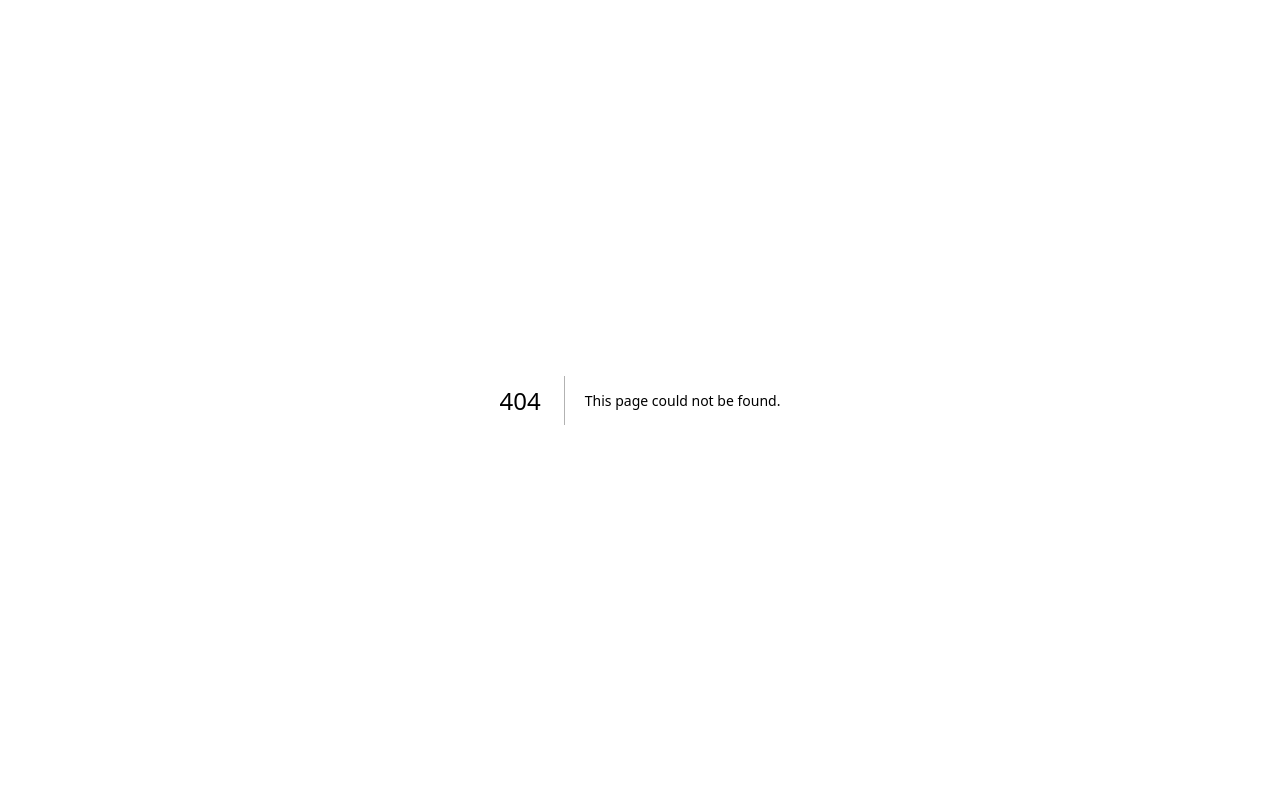
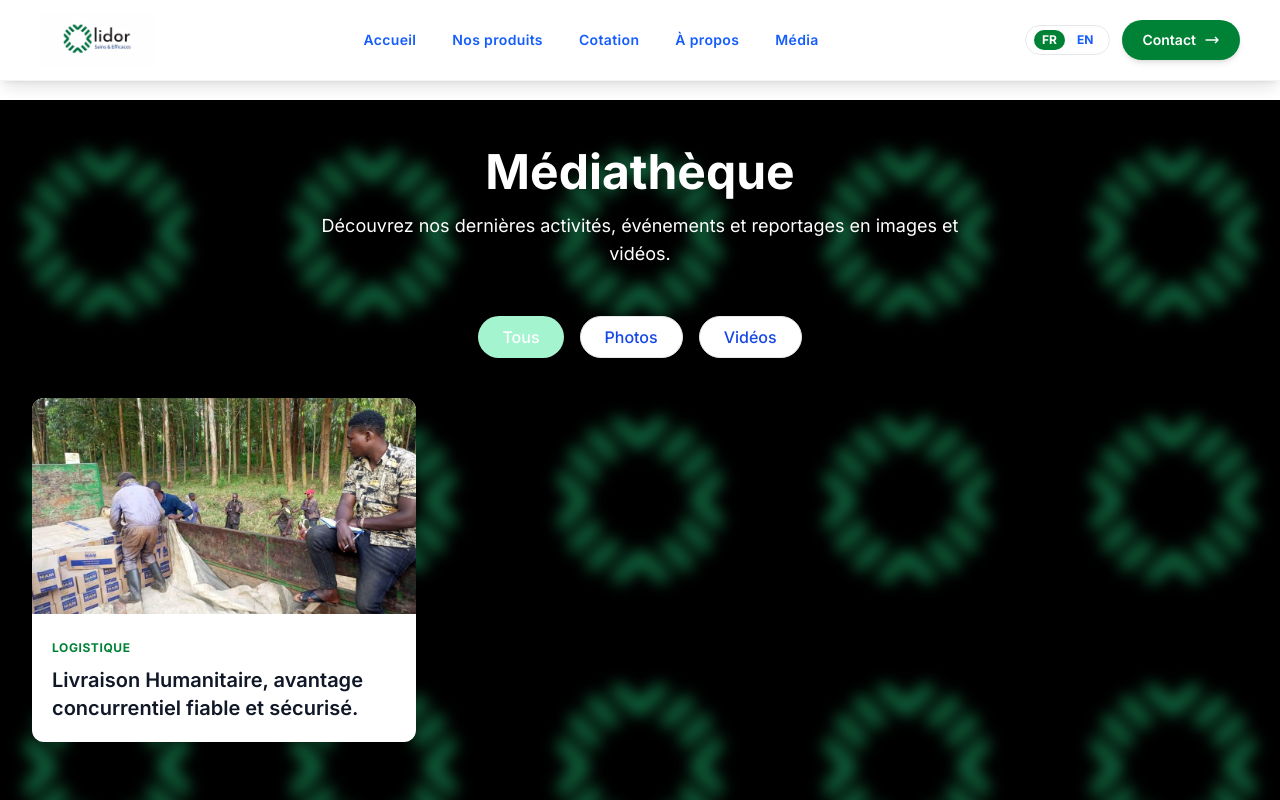
Before and after one commit to RolandAmini/Olidor.Sarl, a Next.js app: page /Media in a window 1280 px wide. Before the commit this address had no page. Shown: the top 800 px of the page. Built offline with nearby package versions, Linux system fonts and the light colour scheme.

Commit message:
update cotation page and added media page

```diff
--- /dev/null
+++ b/app/Media/page.tsx
@@ -0,0 +1,123 @@
+"use client";
+
+import React, { useState } from 'react';
+import Navbar from '@/components/Navbar';
+import Footer from '@/components/Footer';
+import Image from 'next/image';
+import { useLanguage } from '@/contexts/LanguageContext';
+
+// Types pour nos médias
+interface MediaItem {
+  id: number;
+  type: 'image' | 'video';
+  title: string;
+  category: string;
+  url: string;
+  thumbnail: string;
+}
+
+export default function MediaPage() {
+  const { dict } = useLanguage();
+  const t = dict.media; // Assure-toi d'ajouter une section "media" dans tes fichiers de dictionnaire
+
+  const [filter, setFilter] = useState<'all' | 'image' | 'video'>('all');
+
+  // Exemple de données (À remplacer par tes vrais assets ou un appel API)
+  const mediaData: MediaItem[] = [
+    { id: 1, type: 'image', title: 'Livraison Humanitaire, avantage concurrentiel fiable et sécurisé.', category: 'Logistique', url: '/images/img1.jpg', thumbnail: '/1x.jpeg' },
+
+  ];
+
+  const filteredMedia = filter === 'all'
+    ? mediaData
+    : mediaData.filter(item => item.type === filter);
+
+  return (
+    <>
+      <Navbar />
+      <div className="relative min-h-screen mt-25 py-12 px-4 sm:px-6 lg:px-8">
+        <div className="absolute inset-0 -z-10">
+    <Image
+      src="/olilo.png" // Chemin vers votre image
+      alt="Background"
+      fill
+      className="object-cover"
+      priority // Charge l'image en priorité
+    />
+    {/* Overlay pour la lisibilité du texte */}
+    <div className="absolute inset-0  backdrop-blur-sm"></div>
+  </div>
+        <div className="max-w-7xl mx-auto">
+
+          {/* Header Section */}
+          <div className="text-center mb-12">
+            <h1 className="text-4xl md:text-5xl font-bold text-white mb-4">
+              {t?.title || "Espace Média"}
+            </h1>
+            <p className="text-lg text-white max-w-2xl mx-auto">
+              {t?.description || "Découvrez nos dernières activités, événements et reportages en images et vidéos."}
+            </p>
+          </div>
+
+          {/* Filtres / Onglets */}
+          <div className="flex justify-center gap-4 mb-10">
+            {['all', 'image', 'video'].map((f) => (
+              <button
+                key={f}
+                onClick={() => setFilter(f as 'all' | 'image' | 'video')}
+                className={`px-6 py-2 rounded-full font-medium transition-all ${
+                  filter === f
+                  ? 'bg-emerald-200 text-white shadow-md'
+                  : 'bg-white text-blue-700 hover:bg-gray-100 border border-gray-200'
+                }`}
+              >
+                {f === 'all' ? 'Tous' : f === 'image' ? 'Photos' : 'Vidéos'}
+              </button>
+            ))}
+          </div>
+
+          {/* Grille de Médias */}
+          <div className="grid grid-cols-1 sm:grid-cols-2 lg:grid-cols-3 gap-8">
+            {filteredMedia.map((item) => (
+              <div key={item.id} className="group bg-white rounded-xl overflow-hidden shadow-sm hover:shadow-xl transition-shadow duration-300">
+                <div className="relative aspect-video overflow-hidden">
+                <Image
+  src={item.thumbnail}
+  alt={item.title}
+  fill
+  className="object-cover group-hover:scale-105 transition-transform duration-500"
+/>
+                  {item.type === 'video' && (
+                    <div className="absolute inset-0 flex items-center justify-center">
+                      <div className="bg-white/90 p-3 rounded-full shadow-lg">
+                        <svg className="w-8 h-8 text-green-700" fill="currentColor" viewBox="0 0 20 20">
+                          <path d="M4.516 7.548c0-.443.3-.606.666-.363l5.353 3.528c.366.241.366.634 0 .874l-5.353 3.528c-.366.241-.666.077-.666-.363V7.548z" />
+                        </svg>
+                      </div>
+                    </div>
+                  )}
+                </div>
+                <div className="p-5">
+                  <span className="text-xs font-bold text-green-700 uppercase tracking-wider">
+                    {item.category}
+                  </span>
+                  <h3 className="text-xl font-semibold text-gray-900 mt-2">
+                    {item.title}
+                  </h3>
+                </div>
+              </div>
+            ))}
+          </div>
+
+          {/* État vide si aucun média */}
+          {filteredMedia.length === 0 && (
+            <div className="text-center py-20">
+              <p className="text-gray-500 text-lg">Aucun contenu disponible pour le moment.</p>
+            </div>
+          )}
+        </div>
+      </div>
+      <Footer />
+    </>
+  );
+}
--- a/components/Navbar.tsx
+++ b/components/Navbar.tsx
@@ -13,6 +13,7 @@
     { href: "/produits", label: dict.navbar.products },
     { href: "/cotation", label: dict.navbar.quotation },
     { href: "/Apropos", label: dict.navbar.about },
+    { href: "/Media", label: dict.navbar.media},
   ];
 
   return (
--- a/dictionaries/en.json
+++ b/dictionaries/en.json
@@ -4,11 +4,19 @@
     "products": "Products",
     "quotation": "Quotation",
     "about": "About",
+    "media": "Media",
     "contact": "Contact",
     "cart": "My Cart",
     "emptyCart": "Your cart is empty",
     "checkout": "Checkout",
     "continue": "Continue shopping"
+  },
+  "media": {
+    "title": "Media Gallery",
+    "description": "Discover our latest activities, events, and reports in images and videos.",
+    "filterAll": "All",
+    "filterImages": "Images",
+    "filterVideos": "Videos"
   },
   "hero": {
     "subtitle": "Healthier, More Effective",
--- a/dictionaries/fr.json
+++ b/dictionaries/fr.json
@@ -4,11 +4,19 @@
     "products": "Nos produits",
     "quotation": "Cotation",
     "about": "À propos",
+    "media": "Média",
     "contact": "Contact",
     "cart": "Mon Panier",
     "emptyCart": "Votre panier est vide",
     "checkout": "Passer la commande",
     "continue": "Continuer mes achats"
+  },
+  "media": {
+    "title": "Médiathèque",
+    "filterAll": "Tout",
+    "description": "Découvrez nos dernières activités, événements et reportages en images et vidéos.",
+    "filterImages": "Images",
+    "filterVideos": "Vidéos"
   },
   "hero": {
     "subtitle": "Plus sain, plus efficace",
```
Also changed, not shown: public/1x.jpeg (added).
